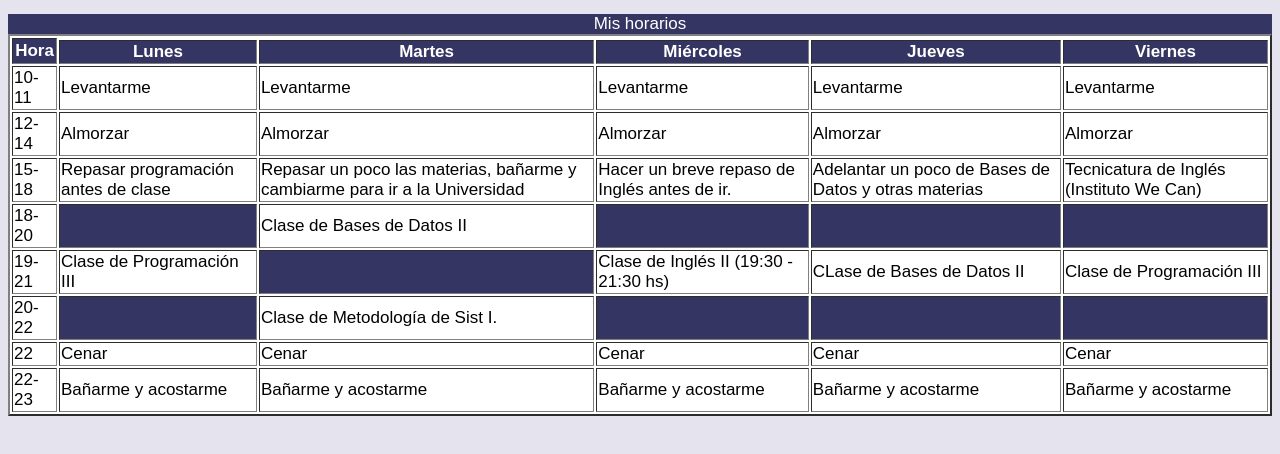
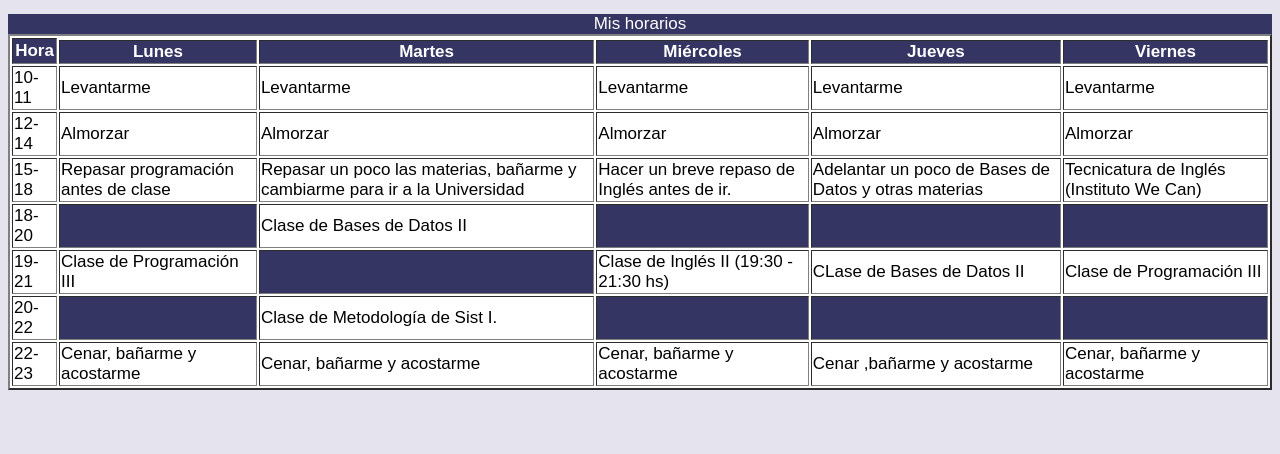
Before and after one commit to gmbenjamin00-coder/TP1-Gramajo-Matias-Benjamin, a plain HTML site: page horario.html in a window 1280 px wide. Shown: the part 136-590 px from the top of the page. Drawn offline with Linux system fonts and the light colour scheme.

Commit message:
Revisión Final y correciones terminadas

```diff
--- a/horario.html
+++ b/horario.html
@@ -14,7 +14,6 @@
         <h1>Mis horarios</h1>
         <p>Lo que hago durante la mañana/siesta y por la tarde en la semana</p>
     </header>
-
     <main>
         <article>
     <table border="2">
@@ -80,22 +79,14 @@
     <td class="espacio_vacio"></td>
 
     </tr>
-    <tr>
-        <td>22</td>
-        <td>Cenar</td>
-        <td>Cenar</td>
-        <td>Cenar</td>
-        <td>Cenar</td>
-        <td>Cenar</td>
-    </tr>
+
     <tr>
         <td>22-23</td>
-        <td>Bañarme y acostarme</td>
-        <td>Bañarme y acostarme</td>
-        <td>Bañarme y acostarme</td>
-        <td>Bañarme y acostarme</td>
-        <td>Bañarme y acostarme</td>
-
+        <td>Cenar, bañarme y acostarme</td>
+        <td>Cenar, bañarme y acostarme</td>
+        <td>Cenar, bañarme y acostarme</td>
+        <td>Cenar ,bañarme y acostarme</td>
+        <td>Cenar, bañarme y acostarme</td>
     </tr>
 </tr>
 </tbody>
--- a/style.css
+++ b/style.css
@@ -91,13 +91,16 @@ background-color:burlywood;
  }
 
  .receta_style em:hover{
-color:rgb(236, 236, 136);
+color:rgb(255, 255, 255);
  }
 
  .receta_style h2{
     background-color: burlywood;
  }
 
+ .receta_style h2:hover{
+    color: rgb(255, 255, 255);
+ }
   /*Estilo de la página del horario*/
 
   .horario_style{
```
Also changed, not shown: index.html (+0 -1 lines).
